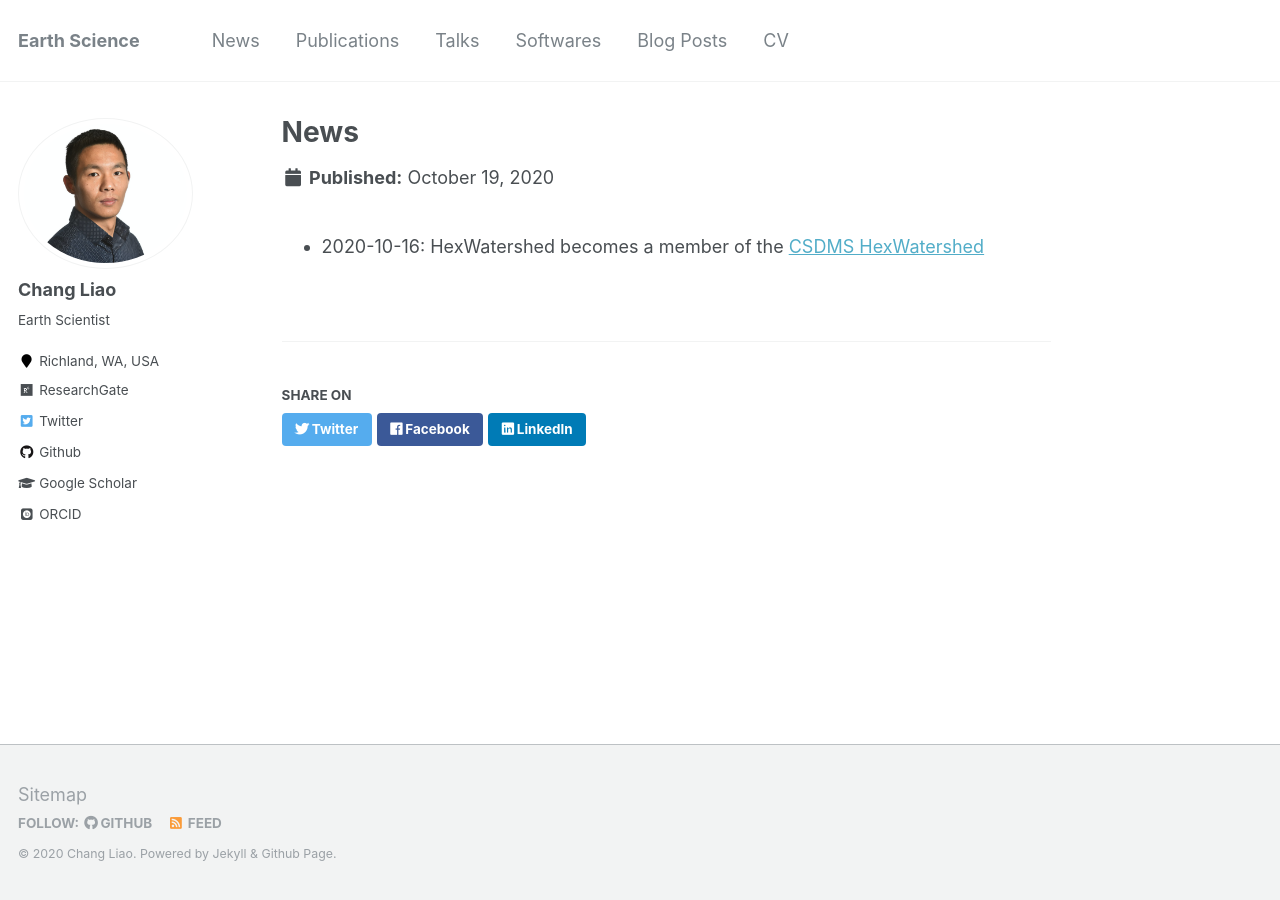
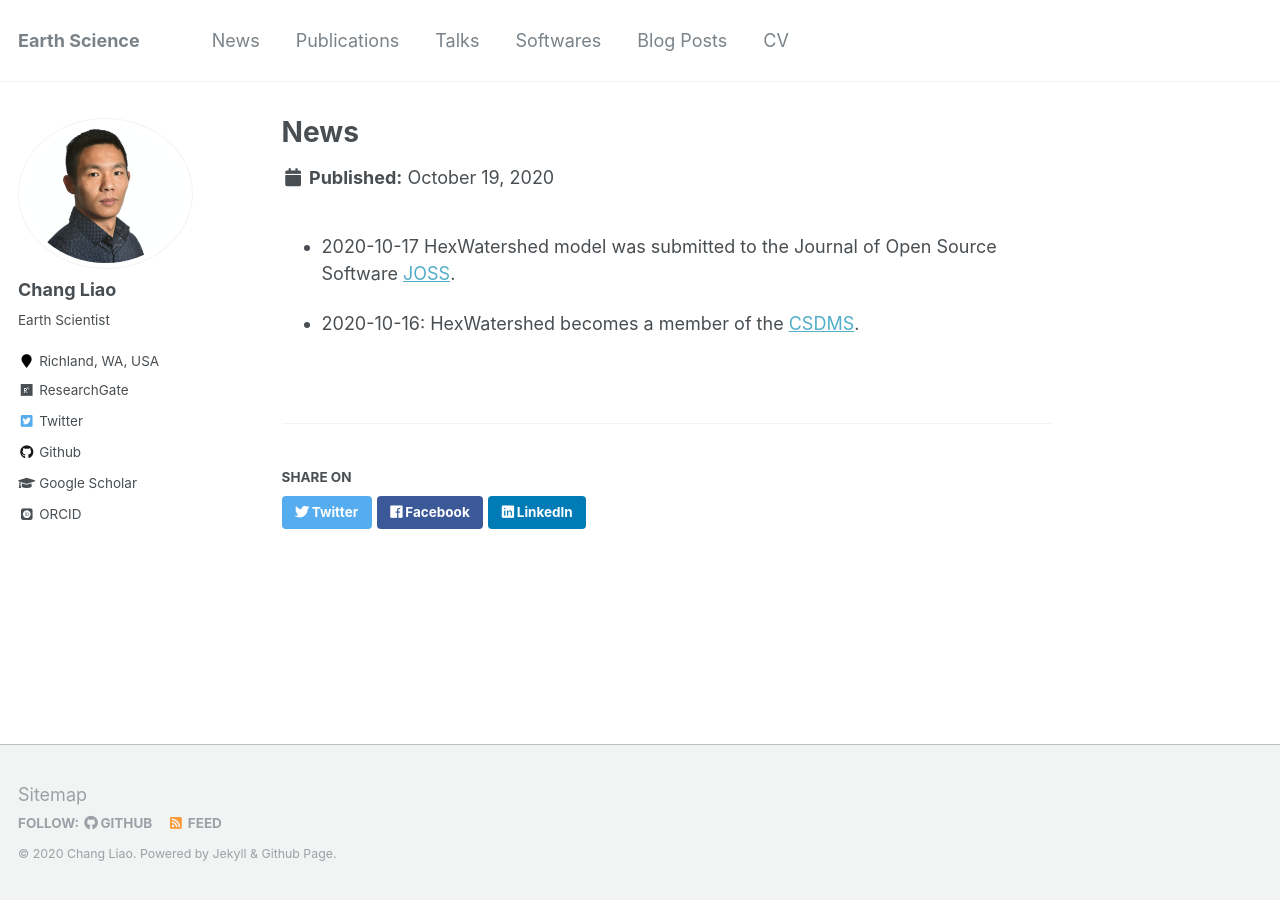
Before and after one commit to changliao/changliao.github.io, a Jekyll site: the page built from _news/news.md, in a window 1280 px wide. Built offline with Jekyll 4.4.1, drawn with Linux system fonts in a browser that asks for light colours; some web fonts are replaced.

Commit message:
JOSS submit

```diff
--- a/_news/news.md
+++ b/_news/news.md
@@ -10,5 +10,7 @@ redirect_from:
   - /news.html
 ---
 
+* 2020-10-17 HexWatershed model was submitted to the Journal of Open Source Software [JOSS](https://github.com/openjournals/joss-reviews/issues/2751).
+
 * 2020-10-16: HexWatershed becomes a member of the
-[CSDMS HexWatershed](https://csdms.colorado.edu/wiki/Model:HexWatershed)
+[CSDMS](https://csdms.colorado.edu/wiki/Model:HexWatershed).
```
Also changed, not shown: 2 other files.
